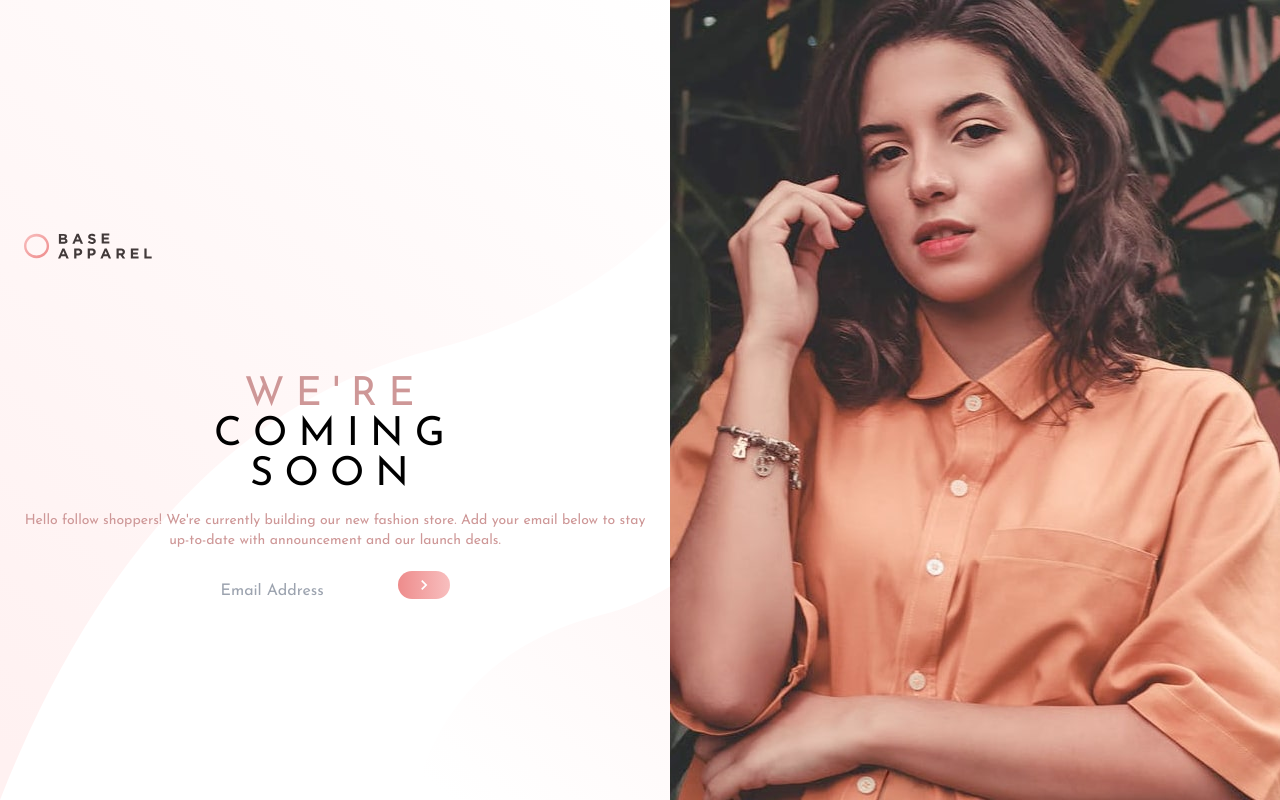
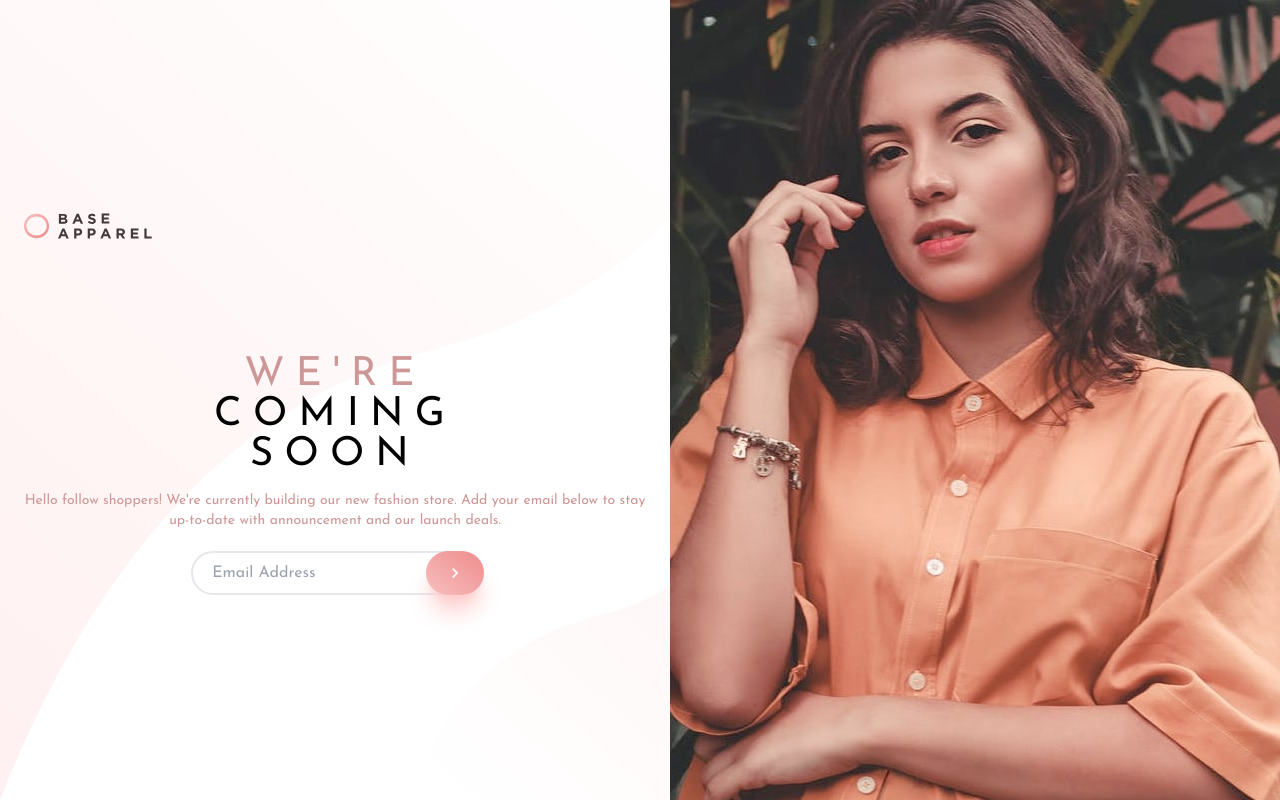
Before and after one commit to elvisowusu/Base-Apparel-Coming-Soon-, a React (Vite) app: page / in a window 1280 px wide. Built offline with nearby package versions, Linux system fonts and the light colour scheme.

Commit message:
added more styles

```diff
--- a/src/App.jsx
+++ b/src/App.jsx
@@ -30,7 +30,7 @@ function App() {
         </div>
         {screenWidth <= 768 ? <img src={MobileImage} alt="Mobile View" /> : ""}
 
-        <div className=" flex flex-col justify-center items-center">
+        <div className=" flex flex-col justify-center items-center mb-7">
           <p className="flex flex-col text-center text-[2.5rem] tracking-[0.7rem] mt-[5rem] leading-[2.5rem] mb-[1rem]">
             <span className=" text-desaturatedRed">WE'RE</span>
             COMING <br />
@@ -41,15 +41,17 @@ function App() {
             store. Add your email below to stay up-to-date with announcement and
             our launch deals.
           </p>
-          <form onSubmit={(e) => e.preventDefault()}>
+          <form
+            className="flex justify-center"
+            onSubmit={(e) => e.preventDefault()}>
             <input
-              className=""
+              className="relative border-2 active:border-softRed rounded-full px-[1.2rem] py-[0.5rem] w-[18rem]"
               required
               type="email"
               placeholder="Email Address"
             />
-            <button className="px-4 text-white text-xl py-1 bg-gradient-to-r from-startGradient to-endGradient rounded-full">
-              <MdKeyboardArrowRight />
+            <button className="absolute flex justify-center items-center text-[2rem] bg-gradient-to-tr from-startGradient to-endGradient shadow-xl shadow-red-200 px-3  text-white text-xl py-1 rounded-full h-[2.7rem] w-[3.6rem] ml-[15rem]">
+              <MdKeyboardArrowRight/>
             </button>
           </form>
         </div>
--- a/tailwind.config.js
+++ b/tailwind.config.js
@@ -9,10 +9,10 @@ export default {
       //adding customised colors to the tailwind
       colors:{
         'desaturatedRed' : 'hsl(0, 36%, 70%)',
-         'softRed' : 'hsl(0, 93%, 68%)',
+        'softRed' : 'hsl(0, 93%, 68%)',
         'darkGrayishRed' :'hsl(0, 6%, 24%)',
-        'startGradient' :'hsl(0, 74%, 74%)',
-        'endGradient': 'hsl(0, 80%, 86%)',
+        'startGradient' :'hsl(0, 80%, 86%)',
+        'endGradient': 'hsl(0, 74%, 74%)',
       },
     },
   },
```
